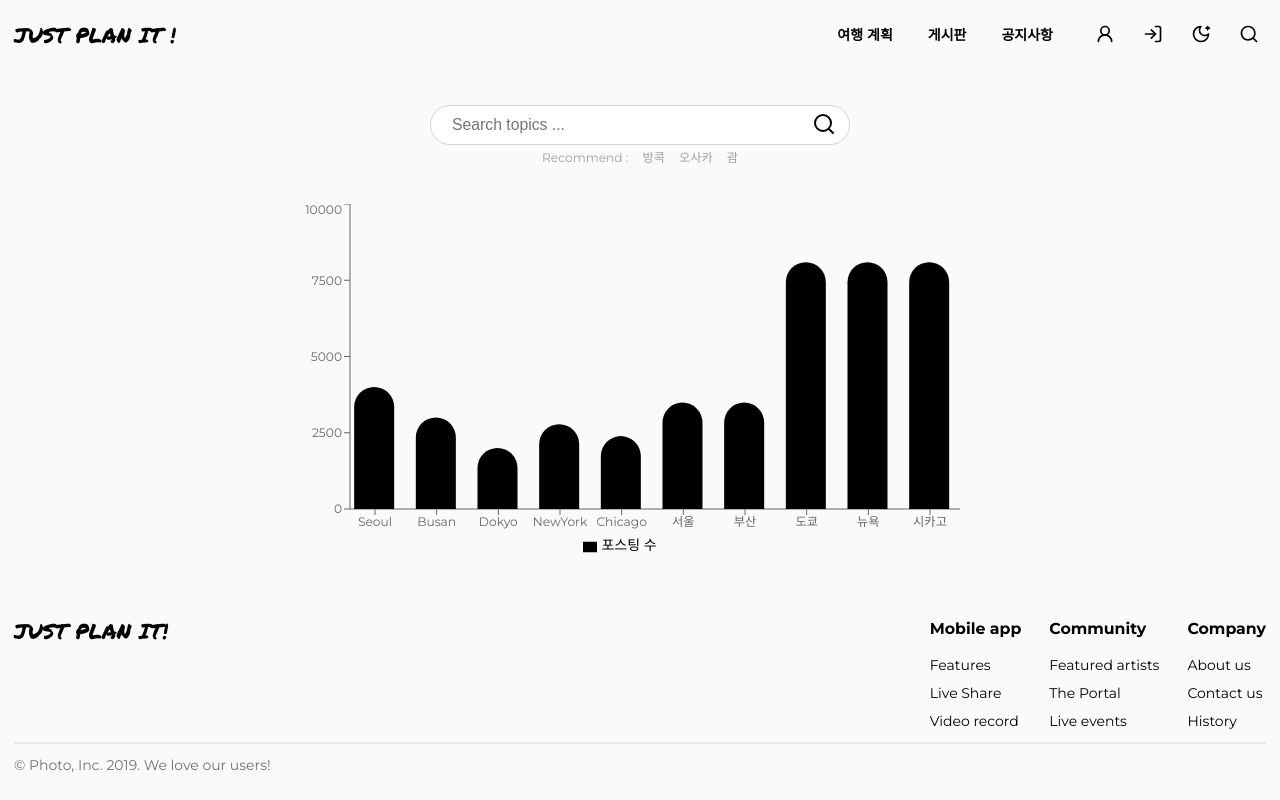
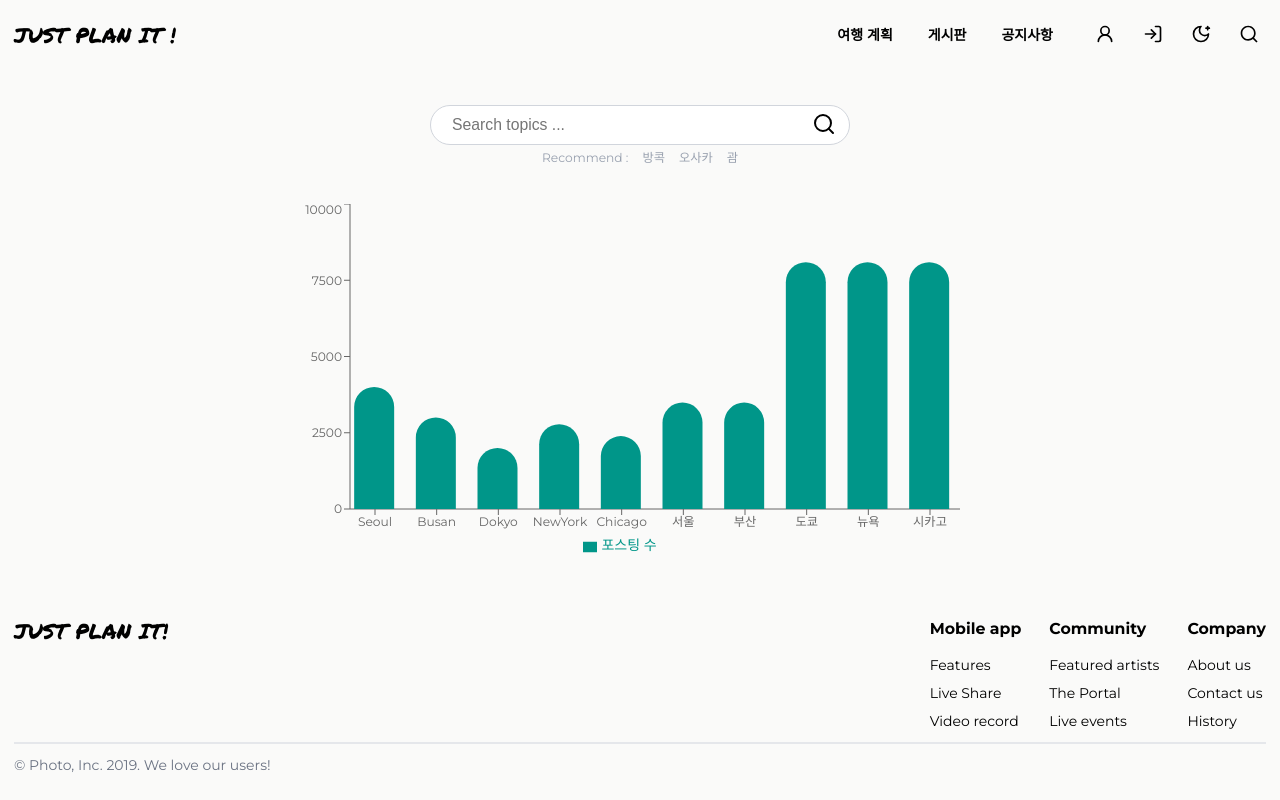
Before and after one commit to Yoonhwi/jandi_plan_frontend, a React (Vite) app: page /search in a window 1280 px wide. Built offline with nearby package versions, Linux system fonts and the light colour scheme; a web font is replaced by a local one.

Commit message:
chore: Search chart 색상 변경

```diff
--- a/src/pages/Search/Detail/SearchDetail.jsx
+++ b/src/pages/Search/Detail/SearchDetail.jsx
@@ -143,6 +143,8 @@ const SearchDetail = ({ keyword }) => {
           <DetailItem key={item.plan.id} item={item} />
         ))}
       </div>
+
+      {/** 페이지네이션 */}
     </div>
   );
 };
--- a/src/variables.css
+++ b/src/variables.css
@@ -339,6 +339,8 @@
 
   --font-family-logo: "Permanent Marker", serif;
 
+  --color-chart-bar: var(--color-teal-600);
+
   --color-bg-toast-success: var(--color-green-600);
   --color-bg-toast-error: var(--color-red-600);
 }
```
